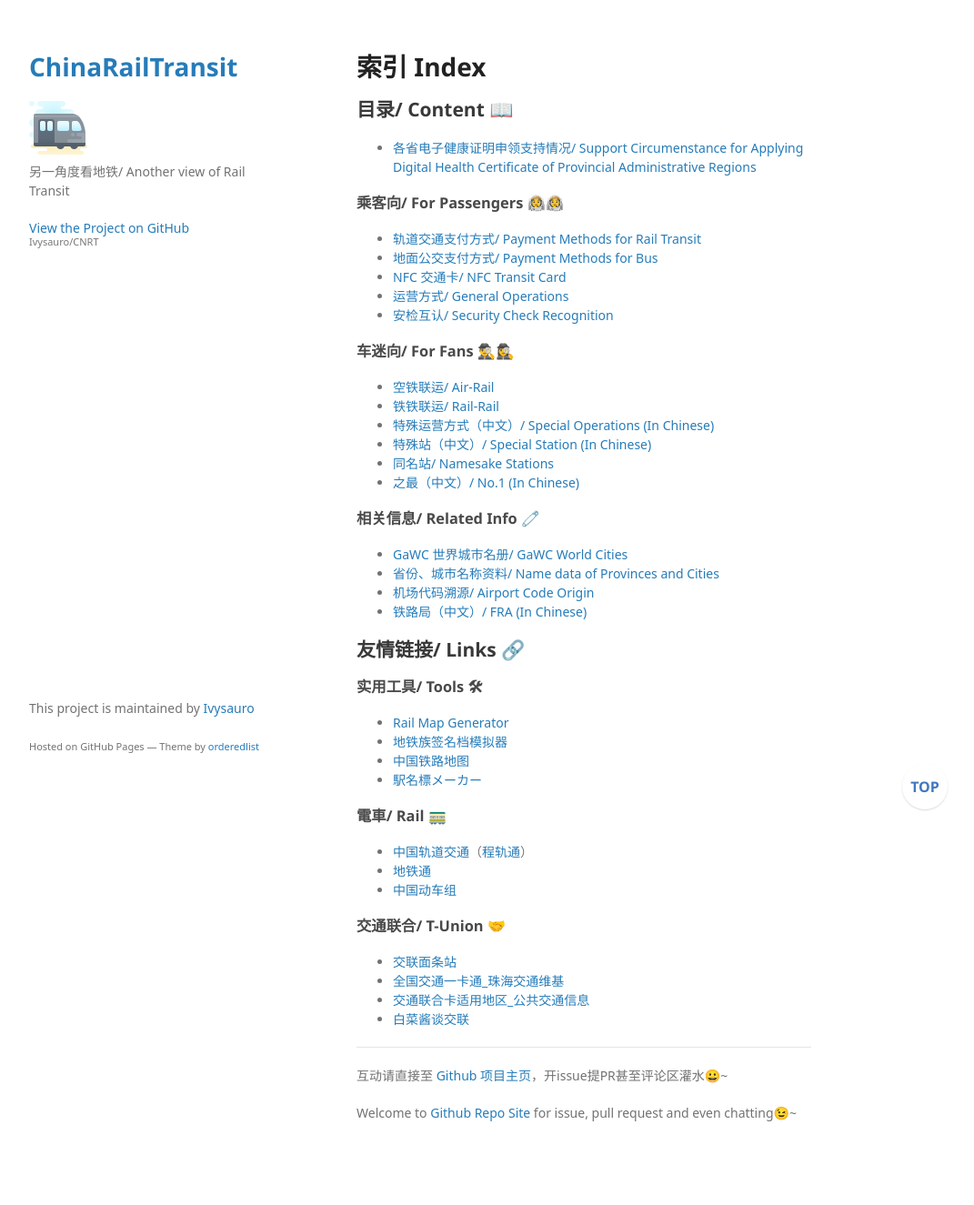
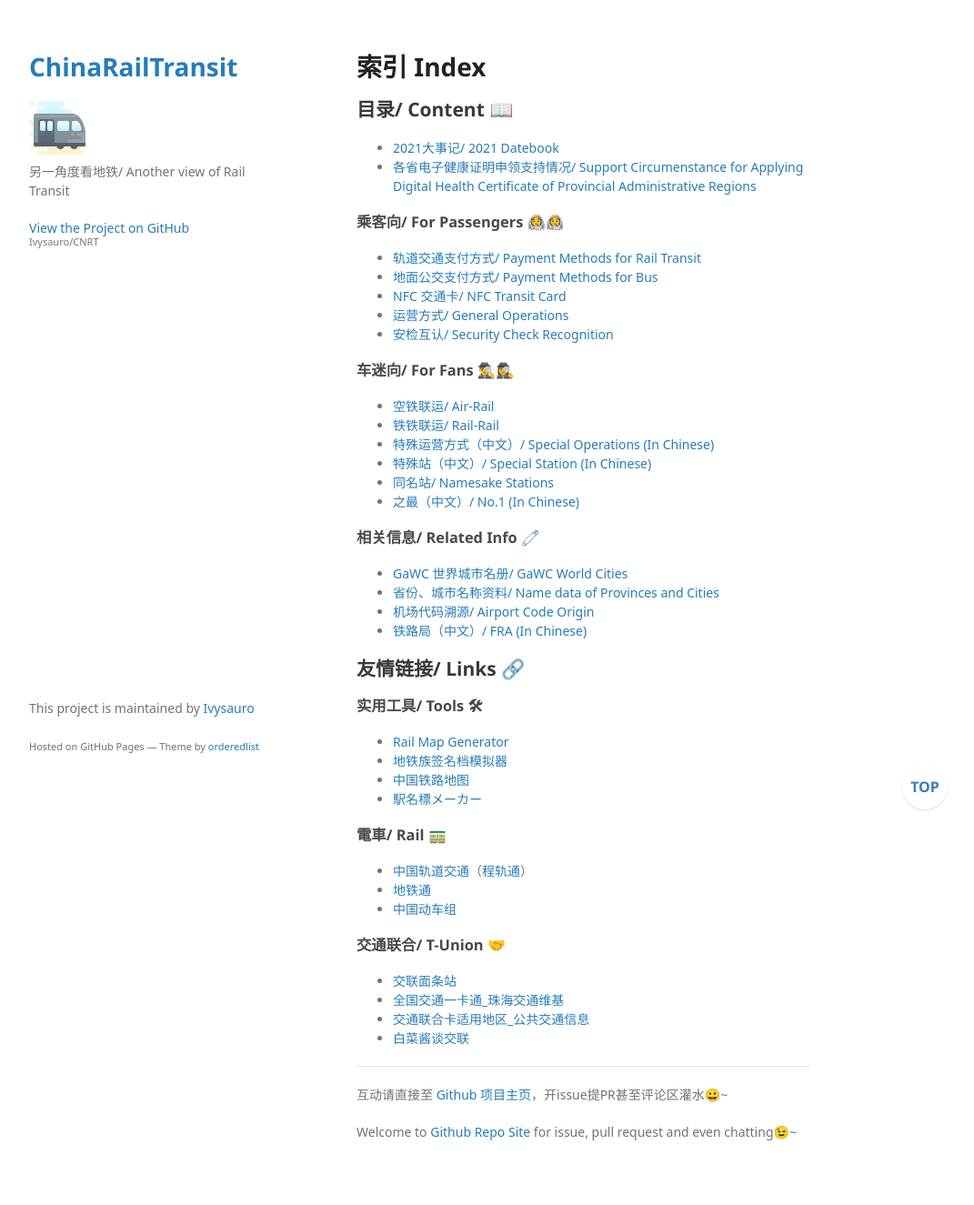
Before and after one commit to Ivysauro/CNRT, a Jekyll site: the page built from index.md, in a window 1280 px wide. Shown: the whole page at 91% size, without its empty margins (178-1249 px from the left). Built offline with Jekyll 4.4.1, drawn with Linux system fonts in a browser that asks for light colours; some web fonts are replaced; our own code applies the rules of GitHub Pages for plain Markdown files; a script that is not in the unit is left out; before the commit the page ends 1304 px from its top, so only the background shows below that.

Commit message:
🍑更新目录

```diff
--- a/index.md
+++ b/index.md
@@ -2,6 +2,7 @@
 
 ## 目录/ Content 📖
 
+- [2021大事记/ 2021 Datebook](https://ivysauro.github.io/CNRT/data/2021)
 - [各省电子健康证明申领支持情况/ Support Circumenstance for Applying Digital Health Certificate of Provincial Administrative Regions](https://ivysauro.github.io/CNRT/data/HealthQR)
 
 ### 乘客向/ For Passengers 👨‍🚀👩‍🚀
```
